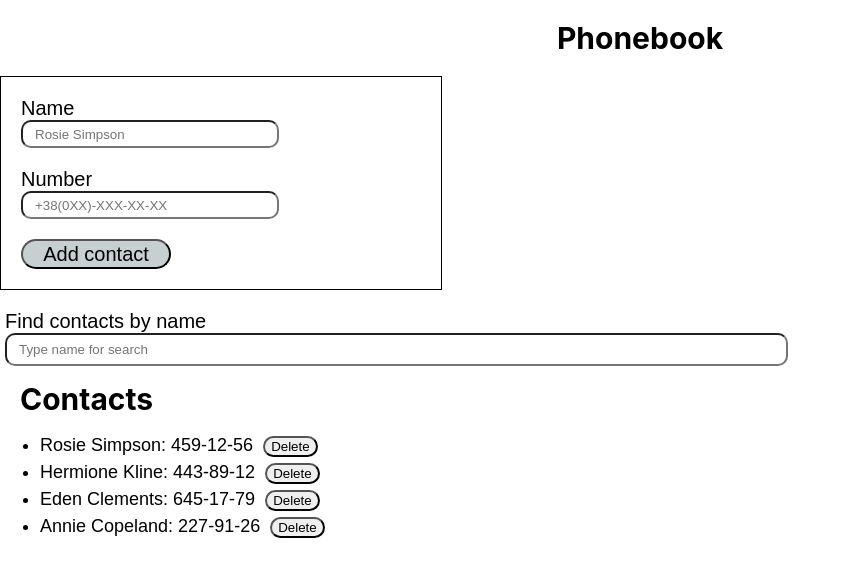
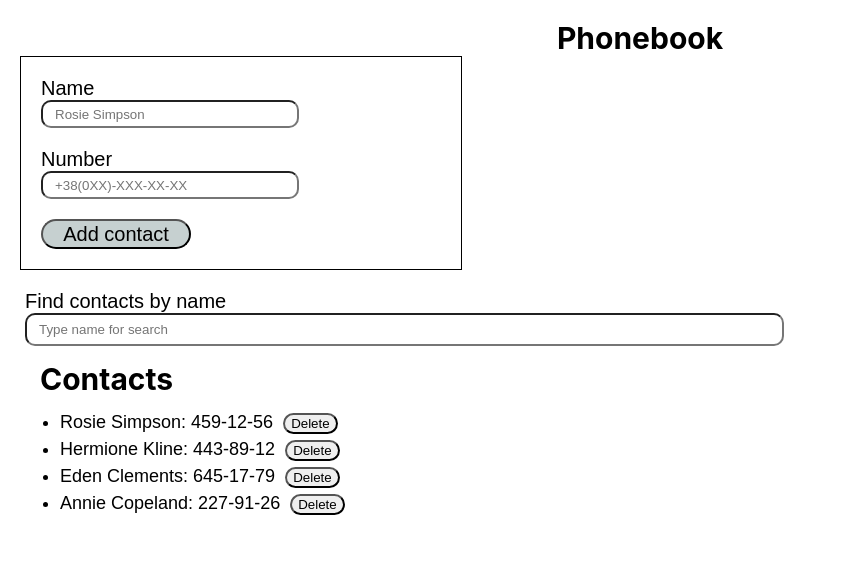
Before and after one commit to AlinaKas/goit-react-hw-02-phonebook, a React (Create React App) app: page / in a window 1280 px wide. Shown: the top 576 px of the page, without its empty margins (0-851 px from the left). Built offline with nearby package versions, Linux system fonts and the light colour scheme.

Commit message:
update main styles

```diff
--- a/src/index.css
+++ b/src/index.css
@@ -1,5 +1,6 @@
 body {
   margin: 0;
+  padding: 20px;
   font-family: -apple-system, BlinkMacSystemFont, 'Segoe UI', 'Roboto', 'Oxygen',
     'Ubuntu', 'Cantarell', 'Fira Sans', 'Droid Sans', 'Helvetica Neue',
     sans-serif;
@@ -11,3 +12,31 @@
   font-family: source-code-pro, Menlo, Monaco, Consolas, 'Courier New',
     monospace;
 }
+
+h1,
+h2,
+h3,
+h4,
+h5,
+h6,
+p {
+  margin: 0;
+}
+
+ul,
+ol {
+  margin: 0;
+  padding: 0;
+  /* list-style: none; */
+}
+
+img {
+  display: block;
+  max-width: 100%;
+  height: auto;
+}
+
+a {
+  text-decoration: none;
+  display: block;
+}
```
